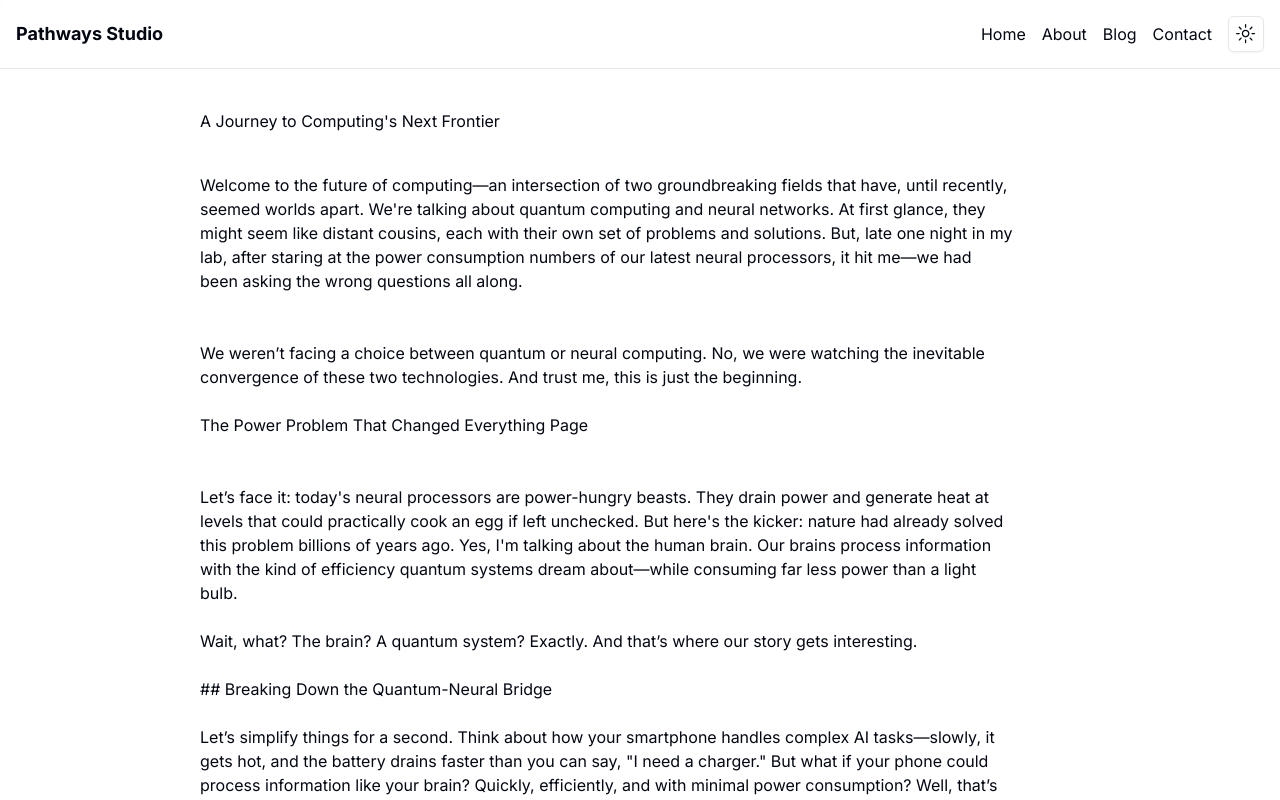
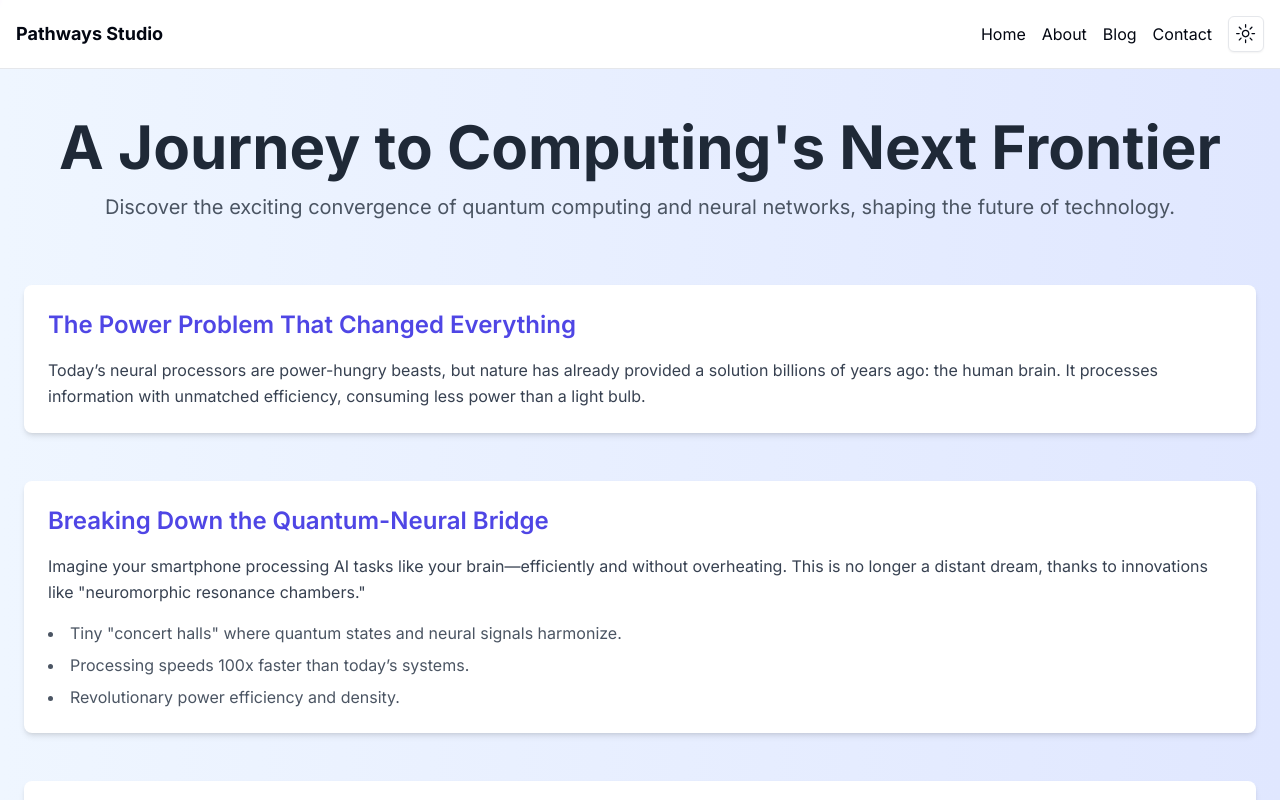
Before and after one commit to Ameycoder8853/python-pathways-blogs, a Next.js app: page /blogpost/a-journey-to-computings-next-frontier in a window 1280 px wide. Shown: the top 800 px of the page. Built offline with nearby package versions, Linux system fonts and the light colour scheme.

Commit message:
Update page.js

```diff
--- a/app/blogpost/a-journey-to-computings-next-frontier/page.js
+++ b/app/blogpost/a-journey-to-computings-next-frontier/page.js
@@ -1,145 +1,79 @@
-import React from 'react'
+'use client';
+
+import React from 'react';
 
 const Page = () => {
   return (
-    <div>
-        <div>
-        <h1 className='w-2/3 items-center ml-40 pl-10 m-10'>A Journey to Computing's Next Frontier</h1>
-        <p className='w-2/3 items-center ml-40 pl-10 m-10'>
-Welcome to the future of computing—an intersection of two groundbreaking fields that have,
-until recently, seemed worlds apart. We're talking about quantum computing and neural
-networks. At first glance, they might seem like distant cousins, each with their own set of
-problems and solutions. But, late one night in my lab, after staring at the power consumption
-numbers of our latest neural processors, it hit me—we had been asking the wrong questions all
-along.
-<br/><br/>
-<br/>
+    <div className="min-h-screen bg-gradient-to-r from-blue-50 to-indigo-100 text-gray-800">
+      <div className="max-w-7xl mx-auto px-6 py-12">
+        {/* Header Section */}
+        <header className="text-center mb-16">
+          <h1 className="text-4xl md:text-6xl font-bold mb-4 animate-fade-in">
+            A Journey to Computing's Next Frontier
+          </h1>
+          <p className="text-lg md:text-xl text-gray-600">
+            Discover the exciting convergence of quantum computing and neural networks, shaping the future of technology.
+          </p>
+        </header>
 
+        {/* Blog Content */}
+        <article className="space-y-12">
+          {/* Section 1 */}
+          <section className="bg-white p-6 rounded-lg shadow-md hover:shadow-lg transition duration-300">
+            <h2 className="text-2xl font-semibold mb-4 text-indigo-600">The Power Problem That Changed Everything</h2>
+            <p className="leading-relaxed text-gray-700">
+              Today’s neural processors are power-hungry beasts, but nature has already provided a solution billions of years ago: the human brain. It processes information with unmatched efficiency, consuming less power than a light bulb.
+            </p>
+          </section>
 
-We weren’t facing a choice between quantum or neural computing. No, we were watching the
-inevitable convergence of these two technologies. And trust me, this is just the beginning.
-<br/>
-<br/>
+          {/* Section 2 */}
+          <section className="bg-white p-6 rounded-lg shadow-md hover:shadow-lg transition duration-300">
+            <h2 className="text-2xl font-semibold mb-4 text-indigo-600">Breaking Down the Quantum-Neural Bridge</h2>
+            <p className="leading-relaxed text-gray-700">
+              Imagine your smartphone processing AI tasks like your brain—efficiently and without overheating. This is no longer a distant dream, thanks to innovations like "neuromorphic resonance chambers."
+            </p>
+            <ul className="list-disc list-inside text-gray-600 mt-4 space-y-2">
+              <li>Tiny "concert halls" where quantum states and neural signals harmonize.</li>
+              <li>Processing speeds 100x faster than today’s systems.</li>
+              <li>Revolutionary power efficiency and density.</li>
+            </ul>
+          </section>
 
-<h1>The Power Problem That Changed Everything Page</h1>
-<br/>
-<br/>
-Let’s face it: today's neural processors are power-hungry beasts. They drain power and
-generate heat at levels that could practically cook an egg if left unchecked. But here's the kicker:
-nature had already solved this problem billions of years ago. Yes, I'm talking about the human
-brain. Our brains process information with the kind of efficiency quantum systems dream
-about—while consuming far less power than a light bulb.
-<br/><br/>
-Wait, what? The brain? A quantum system?
-Exactly. And that’s where our story gets interesting.
-<br/><br/>
-## Breaking Down the Quantum-Neural Bridge
-<br/><br/>
+          {/* Section 3 */}
+          <section className="bg-white p-6 rounded-lg shadow-md hover:shadow-lg transition duration-300">
+            <h2 className="text-2xl font-semibold mb-4 text-indigo-600">The "Aha!" Moment</h2>
+            <p className="leading-relaxed text-gray-700">
+              With quantum-neural systems, we’ve moved from linear domino-like processing to a jazz-band symphony of computation—faster, smarter, and more powerful than ever.
+            </p>
+          </section>
 
-Let’s simplify things for a second. Think about how your smartphone handles complex AI
-tasks—slowly, it gets hot, and the battery drains faster than you can say, "I need a charger." But
-what if your phone could process information like your brain? Quickly, efficiently, and with
-minimal power consumption? Well, that’s no longer a distant dream. Recent breakthroughs are
-showing us exactly how to achieve this.
-<br/><br/>
+          {/* Section 4 */}
+          <section className="bg-white p-6 rounded-lg shadow-md hover:shadow-lg transition duration-300">
+            <h2 className="text-2xl font-semibold mb-4 text-indigo-600">Beyond the Laboratory: What This Means for You</h2>
+            <p className="leading-relaxed text-gray-700">
+              Imagine a world where:
+            </p>
+            <ul className="list-disc list-inside text-gray-600 mt-4 space-y-2">
+              <li>Your virtual assistant understands emotion and context.</li>
+              <li>Medical diagnoses are real-time and incredibly precise.</li>
+              <li>Natural disasters are predicted and prevented effortlessly.</li>
+            </ul>
+          </section>
 
-Let me introduce you to something called "neuromorphic resonance chambers." Sounds fancy,
-right? Let me break it down:
-<br/><br/>
-● Imagine a tiny concert hall where quantum states and neural signals come together in
-harmony.
-<br/><br/>
-● Instead of traditional binary processing, these chambers allow for multiple states to exist
-at once—like a jazz band where everyone plays simultaneously.
-<br/><br/>
-The result? Processing speeds that are 100 times faster than what we have today. And that's
-just the start.
-<br/><br/>
-## The "Aha!" Moment
-<br/><br/>
-Here's where it gets exciting: traditional computers process information like a line of
-dominoes—one thing happens after another. But with quantum-neural systems? It’s more like a
-jazz band, where multiple instruments play together at once, creating a symphony that’s far
-greater than the sum of its parts.
-<br/><br/>
-Now, let me hit you with some numbers that will really blow your mind:
-<br/><br/>
-● Processing Density: 1,000,000 neural operations per square millimeter. That’s like
-fitting an entire orchestra into a space smaller than your fingernail.
-<br/><br/>
-● Power Efficiency: 0.1 picojoules per neural operation. It makes today’s systems look
-like power-guzzling monsters.
-<br/><br/>
-● Neural Pathway Density: 100 million connections per square centimeter. Imagine
-having every road in the world compressed into your smartphone.
-Th<br/>ese numbers aren't just statistics—they represent the dawn of a new age in computing.
-<br/><br/>
-## Beyond the Laboratory: What This Means for You
-<br/><br/>
-"Okay, this sounds cool, but how does this affect me?" you might be thinking. Well, let’s paint a
-picture:
-<br/><br/>
-● Your virtual assistant could understand context and emotion like your best friend.
-<br/><br/>
-● Medical diagnoses would happen in real-time, with the precision of a quantum computer
-and the intuition of a neural network.
-<br/><br/>
-● Environmental systems could predict and prevent natural disasters before they even
-happen.
-<br/><br/>
-It’s not science fiction anymore. This is the future we’re building.
-<br/><br/>
-## The Plot Twist
-<br/><br/>
-But here’s the twist that most people aren’t talking about: This new technology isn’t just
-changing how computers work—it’s challenging our fundamental understanding of intelligence
-itself. When quantum states meet neural networks in ways we never imagined possible, we’re
-forced to ask: What really separates artificial from natural intelligence?
-<br/><br/>
-##<br/># The Road Ahead
-<br/><br/>
-And here’s the most thrilling part: this is just the beginning. Current projections suggest we’re on
-the verge of:
-<br/><br/>
-● Achieving processing capabilities that are 1000 times more powerful than today’s best
-systems.
-<br/><br/>
-● Conducting room-temperature quantum operations (no more super-cooling required).
-<br/><br/>
-● Seamlessly integrating biological and quantum systems.
-<br/><br/>
-We’re standing on the threshold of something truly revolutionary.
-<br/><br/>
-##<br/># A Personal Note
-<br/><br/>
-As someone who’s spent countless hours in the lab watching these systems evolve, I can tell
-you this: we’re about to change everything. But this isn't just about technology; it’s about
-expanding human potential and creating a future where we bridge the gap between artificial and
-bi<br/>ological intelligence.
-<br/><br/>
-## Join the Revolution
-<br/><br/>
-Here’s the truth: we’re not just building faster computers. We’re creating a future where quantum
-and neural systems coexist, opening the doors to unimaginable possibilities. And the most
-exciting part? We’re just getting started.
-<br/><br/>
-Want to join the revolution? It begins with understanding—and you’ve already taken the first
-step. Stay curious, keep questioning, and remember: the future isn’t something that happens to
-us. It’s something we create together.
-<br/><br/>
-### Stay ahead of the curve. Register today at pythonpathways.org
-and be part of the most
-exciting journey of our time.
-<br/><br/>
-Let’s explore the future—together.
-<br/><br/>
-Author's Note: This blog post draws from the latest research in quantum-neural integration, and
-as the field evolves, the core principles remain the same. While our understanding continues to
-grow, these are the foundational breakthroughs that will shape the future
-        </p>
-        </div>
+          {/* Conclusion */}
+          <section className="bg-white p-6 rounded-lg shadow-md hover:shadow-lg transition duration-300 text-center">
+            <h2 className="text-2xl font-semibold mb-4 text-indigo-600">Join the Revolution</h2>
+            <p className="leading-relaxed text-gray-700">
+              The fusion of quantum and neural technologies isn’t just about faster computers—it’s about reimagining intelligence itself. Want to be part of this journey? The future is ours to create.
+            </p>
+            <button className="mt-6 px-6 py-3 bg-indigo-600 text-white font-bold rounded-full hover:bg-indigo-700 transition duration-300">
+              Register at pythonpathways.org
+            </button>
+          </section>
+        </article>
+      </div>
     </div>
-  )
-}
+  );
+};
 
-export default Page
+export default Page;
```
